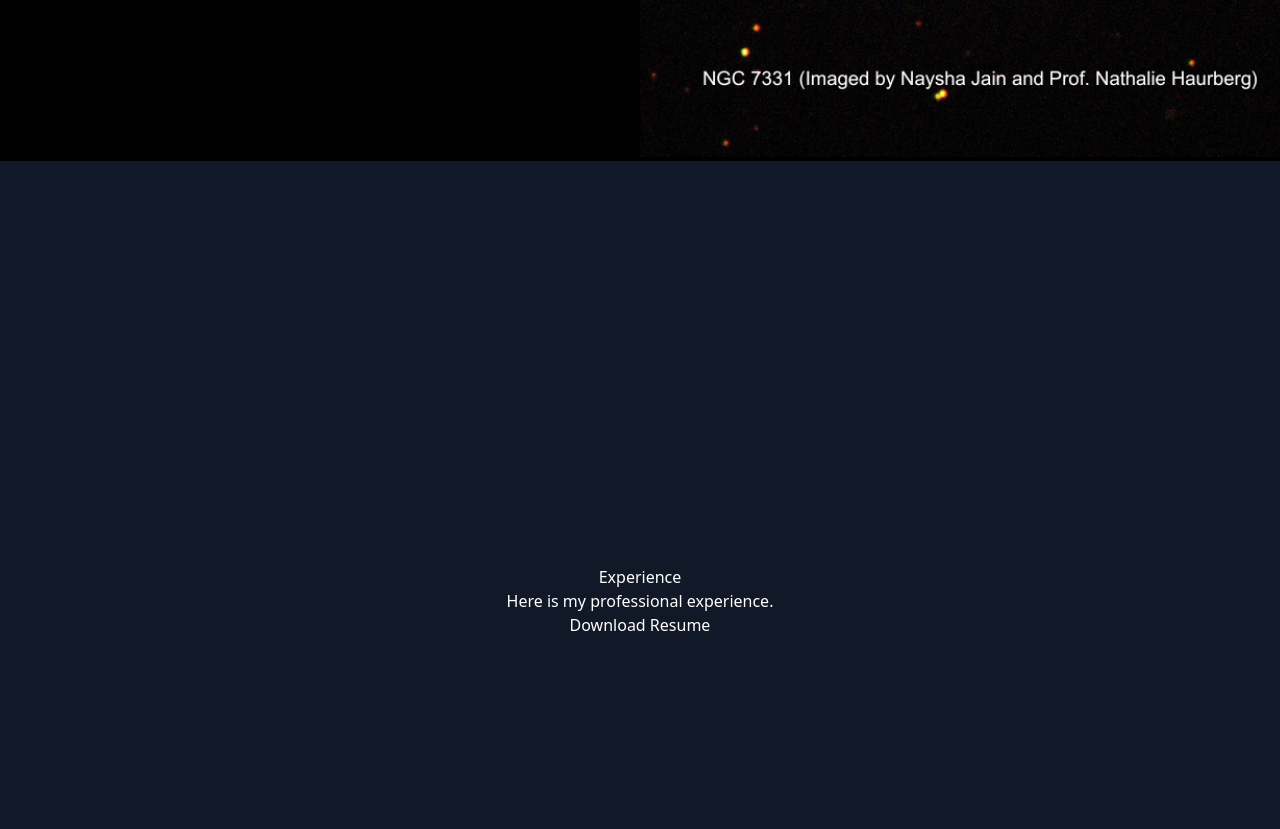
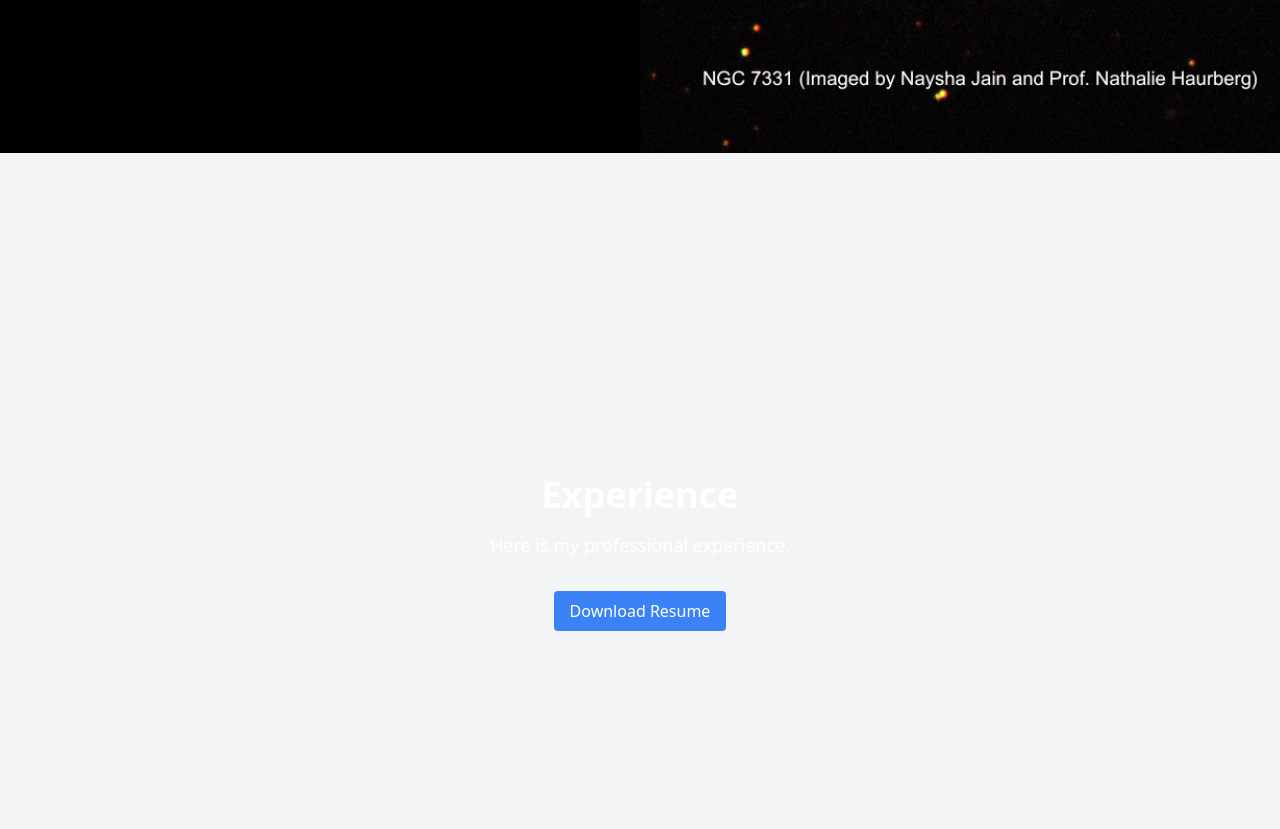
Before and after one commit to jnayshaa/jnayshaa.github.io, a React (Create React App) app: page / in a window 1280 px wide. Shown: the part 1431-2260 px from the top of the page. Built offline with nearby package versions, Linux system fonts and the light colour scheme.

Commit message:
experience build

```diff
--- a/src/components/Experience.js
+++ b/src/components/Experience.js
@@ -5,12 +5,16 @@ const Experience = () => {
     const resumeUrl = "https://github.com/jnayshaa/resume/blob/main/src/Naysha%20Jain%20Resume.pdf";
 
     return (
-        <div>
-            <h1>Experience</h1>
-            <p>Here is my professional experience.</p>
+        <div className="min-h-screen bg-gray-100 flex flex-col justify-center items-center p-8 w-full bg-no-repeat -mt-24">
+
+            <h1 className="text-4xl font-bold mb-4">Experience</h1>
+            <p className="text-lg mb-8">Here is my professional experience.</p>
             {/* Button to download the resume */}
-            <a href={resumeUrl} download="YourName_Resume.pdf">
-                <button type="button">
+            <a href={resumeUrl} download="Naysha_Jain_Resume.pdf">
+                <button
+                    type="button"
+                    className="bg-blue-500 text-white py-2 px-4 rounded hover:bg-blue-700 transition duration-300"
+                >
                     Download Resume
                 </button>
             </a>
```
